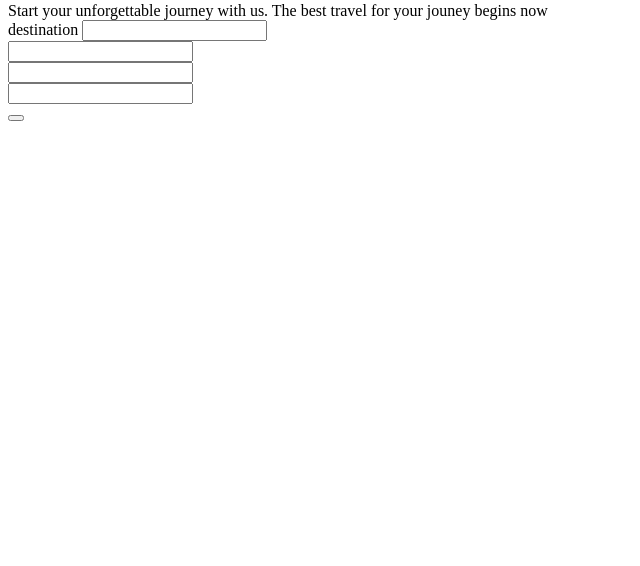
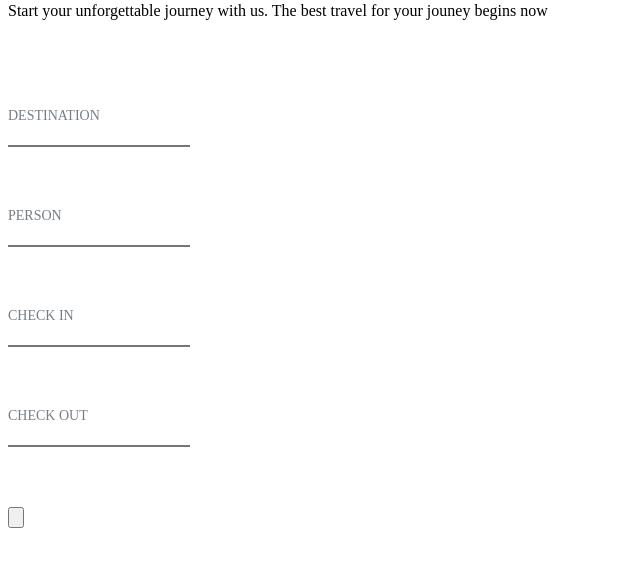
Before and after one commit to Arii343/202304-w1chWE-ariadna-ca-izares-isaias-malvar, a website: page app/index.html in a window 1280 px wide. Shown: the part 74-640 px from the top of the page, without its empty margins (0-640 px from the left). Drawn offline with nearby package versions, Linux system fonts and the light colour scheme; files that its build step writes are made by us from their sources.

Commit message:
Add change index.html and add components to styles

```diff
--- a/app/index.html
+++ b/app/index.html
@@ -6,7 +6,7 @@
   <meta http-equiv="X-UA-Compatible" content="IE=edge">
   <meta name="viewport" content="width=device-width, initial-scale=1.0">
   <title>Travellian</title>
-  <link rel="stylesheet" href="css/style.css">
+  <link rel="stylesheet" href="css/styles.css">
   <link rel="shortcut icon" href="images/favicon.png" type="image/x-icon">
 </head>
 
@@ -17,13 +17,13 @@
     <img src="images/icon-nav-menu.svg" alt="">
   </header>
 
-  <main class="main-content">
-    <section class="sub-header">
-      <span class="sub-header__title">
+  <section class="journey-search">
+    <section class="journey-search__sub-header">
+      <span class="journey-search__title">
         Start your unforgettable
         journey with us.
       </span>
-      <span class="sub-header__text">
+      <span class="journey-search__sub-title">
         The best travel for your jouney begins now
       </span>
     </section>
@@ -34,20 +34,24 @@
         <input class="journey-form__input" name="destination" type="text">
       </div>
       <div class="journey-form__field">
-        <label class="journey-form__label" for=""></label>
+        <label class="journey-form__label" for="">person</label>
         <input class="journey-form__input" type="text">
       </div>
       <div class="journey-form__field">
-        <label class="journey-form__label" for=""></label>
+        <label class="journey-form__label" for="">check in</label>
         <input class="journey-form__input" type="text">
       </div>
       <div class="journey-form__field">
-        <label class="journey-form__label" for=""></label>
+        <label class="journey-form__label" for="">check out</label>
         <input class="journey-form__input" type="text">
       </div>
-      <button class="journey-form__button" type="submit"></button>
+
+      <button class="journey-form__button" type="submit">
+        <span></span>
+        <img src="" alt="">
+      </button>
     </form>
-  </main>
+  </section>
 </body>
 
 </html>
--- /dev/null
+++ b/app/sass/components/_form.scss
@@ -0,0 +1,49 @@
+.journey-form {
+  display: flex;
+  flex-direction: column;
+  justify-content: center;
+  align-items: flex-start;
+  padding: 0px;
+  gap: 60px;
+
+  width: 288px;
+  height: 595px;
+
+  background: #ffffff;
+  border-radius: 16px;
+
+  .journey-form__field {
+    display: flex;
+    flex-direction: column;
+    font-family: "Playfair Display";
+    font-style: normal;
+    font-weight: 400;
+    font-size: 14px;
+    line-height: 19px;
+    color: #172432;
+  }
+
+  .journey-form__label {
+    width: 88px;
+    height: 17px;
+    font-family: "Rubik";
+    font-style: normal;
+    font-weight: 400;
+    font-size: 14px;
+    line-height: 17px;
+    text-transform: uppercase;
+    color: #767e86;
+  }
+
+  .journey-form__input {
+    font-family: "Playfair Display";
+    font-style: normal;
+    font-weight: 400;
+    font-size: 14px;
+    line-height: 19px;
+    color: #172432;
+    border-top: none;
+    border-left: none;
+    border-right: none;
+  }
+}
--- /dev/null
+++ b/app/sass/components/_main.scss
@@ -0,0 +1,13 @@
+.main-content {
+  display: flex;
+  flex-direction: column;
+  align-items: flex-start;
+  padding: 0px 16px 100px;
+  gap: 100px;
+
+  width: 320px;
+  height: 1210px;
+
+  background: linear-gradient(0deg, rgba(0, 0, 0, 0.3), rgba(0, 0, 0, 0.3)),
+    url(nico-schuth-sBUwDyjPvLM-unsplash.jpg);
+}
--- a/app/sass/styles.scss
+++ b/app/sass/styles.scss
@@ -0,0 +1,2 @@
+@use "components/form";
+@use "components/main";
```
Also changed, not shown: package 2.json (added, +16 -0 lines), package-lock 2.json (added, +31 -0 lines), 3 other files.
